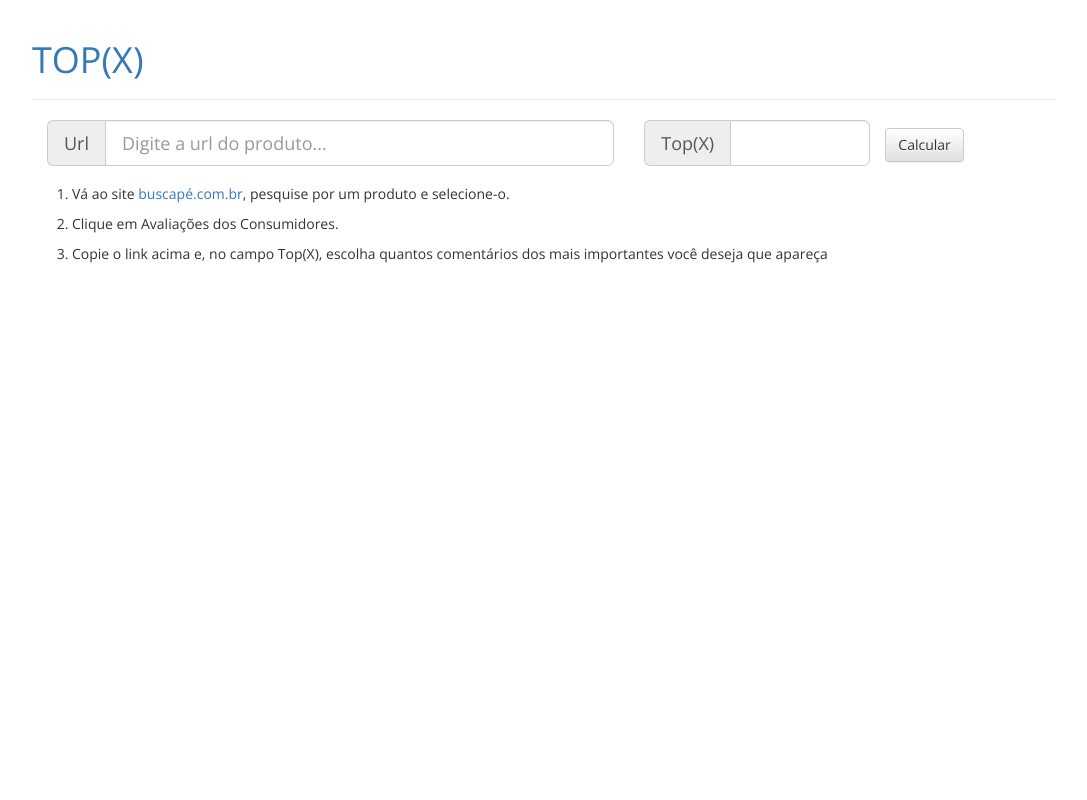
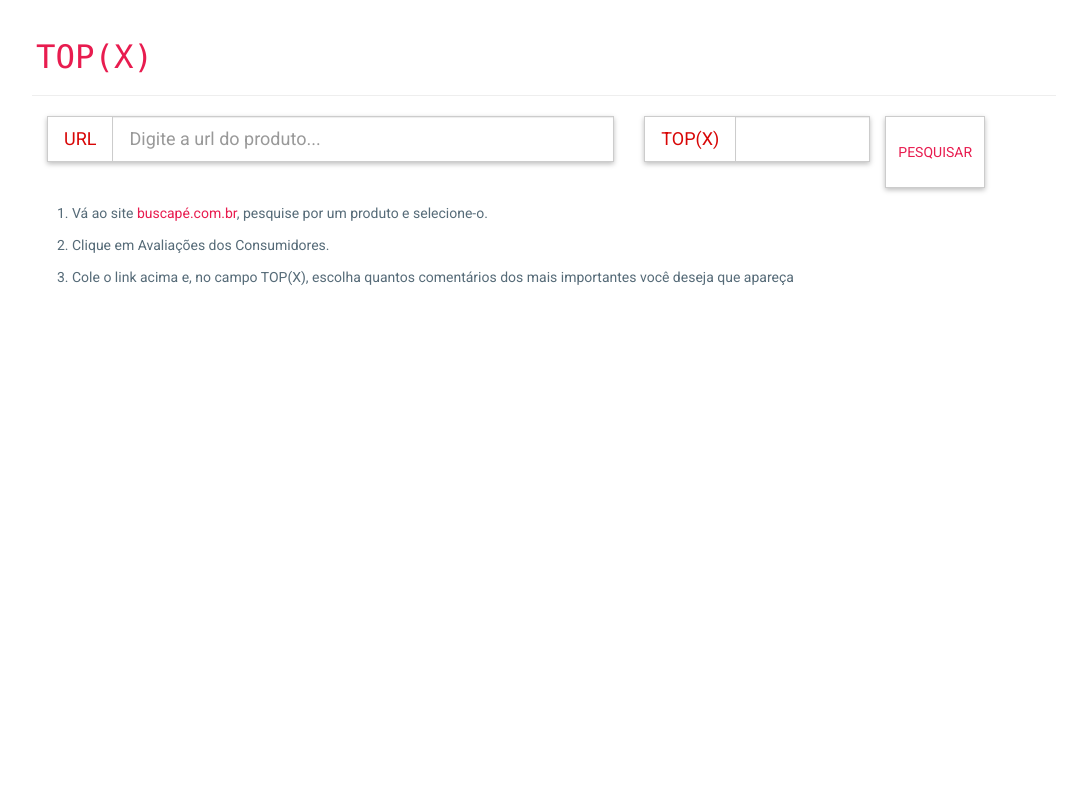
Before and after one commit to antonioLuis23/topx, a Django app: page /topx/ in a window 1280 px wide. Shown: the whole page, without its empty margins (96-1183 px from the left). Run offline with Django 3.2, Linux system fonts and the light colour scheme; some libraries are stand-ins or nearby versions.

Commit message:
improving style

```diff
--- a/topxweb/topx/static/css/style.css
+++ b/topxweb/topx/static/css/style.css
@@ -1,7 +1,71 @@
+@import 'https://fonts.googleapis.com/css?family=Roboto:300,400,500';
 body {
-    padding-left: 10%;
-    padding-right: 10%;
-    font-family: "Open Sans";
+  	margin: 0 auto;
+  	max-width: 80%;
+    font-family: "Roboto","Helvetica", "Arial", sans-serif;
+    line-height: 1.6;
+    color: #566b78;
+}
+td{
+	font-size:17px;
+	line-height:1.8 !important;
+
+}
+h2 {
+  margin-top: 1em;
+  padding-top: 1em;
+}
+
+code{
+	background-color:#ffffff;
+}
+
+h1,
+h2,
+strong {
+  	color: #333;
+}
+
+a {
+  	color: #e81c4f;
+}
+h3{
+	color: #e81c4f;
+}
+
+.card-shadow{
+    box-shadow: 0 2px 5px 0 rgba(0,0,0,0.26) !important;
+}
+
+.my-btn{
+	height:9%;
+	border-radius:0px;
+	background-image:none !important;
+	color:#e81c4f;
+}
+.my-btn:hover{
+	color:#e81c4f !important;
+	background-color: #efefef;
+}
+input:focus{
+	border-color: #e60000 !important;
+	outline: none;
+	box-shadow: none !important;
+
+}
+input:hover{
+
+
+}
+
+.input-group-addon{
+	border-radius:0px !important;
+	color: #d80606 !important;
+	background-color:#fff;
+}
+
+.form-control{
+	border-radius:0px !important;
 }
 
 #footer {
--- a/topxweb/topx/templates/topx/index.html
+++ b/topxweb/topx/templates/topx/index.html
@@ -8,26 +8,36 @@
 		<title>TOP(X)</title>
 	</head>
 	<body>
-		<div  class="page-header">
-            <h1><a href="/topx">TOP(X)</a></h1>
-        </div>
+		<header  class="page-header">
+            <h1><code><a href="/topx">TOP(X)</a></code></h1>
+        </header>
+        <div class="pesquisa">
 	        <div class =="input-group input-group-lg" >
 				<form action="/topx/" method="post">
 				    {% csrf_token %}
 				    <div class="col-lg-7">
-				    <div class="input-group input-group-lg">
-					  <span class="input-group-addon" id="sizing-addon1">Url</span>
+					    <div class="input-group input-group-lg card-shadow">
+						  <span class="input-group-addon" id="sizing-addon1">URL</span>
 						  <input type="text" class="form-control" placeholder="Digite a url do produto..." aria-describedby="sizing-addon1" name="url-comment" value="{{url}}">
 						</div>
 					</div>
 					<div class="col-lg-3">
-					<div class="input-group input-group-lg">
-					  <span class="input-group-addon" id="sizing-addon1">Top(X)</span>
+						<div class="input-group input-group-lg card-shadow">
+						  <span class="input-group-addon" id="sizing-addon1">TOP(X)</span>
 						  <input type="number" class="form-control" placeholder="" aria-describedby="sizing-addon3" name="topx"  min = "1", step="1" value="{{topx}}">
 						</div>
 					</div>
-			    <button type="submit" class="btn btn-default navbar-btn">Calcular</button>
+				    <button type="submit" class="btn btn-default my-btn card-shadow">PESQUISAR</button>
 				</form>
+			</div>
+			{% if topComment %}
+			{% else %}
+			  <ol>
+			  	<li><p>Vá ao site <a href = "www.buscape.com.br">buscapé.com.br</a>, pesquise por um produto e selecione-o.</p></li>
+			  	<li><p>Clique em Avaliações dos Consumidores.</p></li>
+			  	<li><p>Cole o link acima e, no campo TOP(X), escolha quantos comentários dos mais importantes você deseja que apareça </p></li>
+			  </ol>
+			{% endif %}
 		</div>
 
 		{% if marcaInfo %}
@@ -39,23 +49,23 @@
 				<div class="block-container">
 
 					{% if marcaInfo.classificacaoEmpresa == "Ótimo" %}
-						<h3>Classificação da empresa: <span class="label label-success">{{marcaInfo.classificacaoEmpresa}}</span></h3>
+						<h4>Classificação da empresa: <span class="label label-success">{{marcaInfo.classificacaoEmpresa}}</span></h4>
 					{% endif %}
 
 					{% if marcaInfo.classificacaoEmpresa == "Bom" %}
-						<h3>Classificação da empresa: <span class="label label-info">{{marcaInfo.classificacaoEmpresa}}</span></h3>
+						<h4>Classificação da empresa: <span class="label label-info">{{marcaInfo.classificacaoEmpresa}}</span></h4>
 					{% endif %}
 
 					{% if marcaInfo.classificacaoEmpresa == "regular" %}
-						<h3>Classificação da empresa: <span class="label label-warning">{{marcaInfo.classificacaoEmpresa}}</span></h3>
+						<h4>Classificação da empresa: <span class="label label-warning">{{marcaInfo.classificacaoEmpresa}}</span></h4>
 					{% endif %}
 
 					{% if marcaInfo.classificacaoEmpresa == "Ruim" %}
-						<h3>Classificação da empresa: <span class="label label-warning">{{marcaInfo.classificacaoEmpresa}}</span></h3>
+						<h4>Classificação da empresa: <span class="label label-warning">{{marcaInfo.classificacaoEmpresa}}</span></h4>
 					{% endif %}
 
 					{% if marcaInfo.classificacaoEmpresa == "Não recomendada" %}
-						<h3>Classificação da empresa: <span class="label label-danger">{{marcaInfo.classificacaoEmpresa}}</span></h3>
+						<h4>Classificação da empresa: <span class="label label-danger">{{marcaInfo.classificacaoEmpresa}}</span></h4>
 					{% endif %}
 
 				</div>
@@ -115,14 +125,8 @@
 				    </tbody>
 				</table>
 			</div>
+			{% endif %}
 
-		{% else %}
-		  <ol>
-		  	<li><p>Vá ao site <a href = "www.buscape.com.br">buscapé.com.br</a>, pesquise por um produto e selecione-o.</p></li>
-		  	<li><p>Clique em Avaliações dos Consumidores.</p></li>
-		  	<li><p>Copie o link acima e, no campo Top(X), escolha quantos comentários dos mais importantes você deseja que apareça </p></li>
-		  </ol>
-		{% endif %}
 		</div>
 
 	</body>
```
Also changed, not shown: 1 other file. Lines whose indentation alone changed are shown as unchanged.
